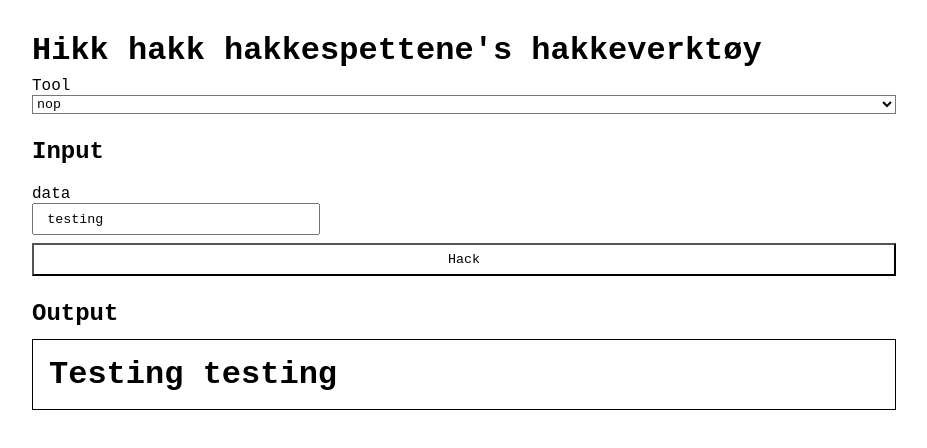
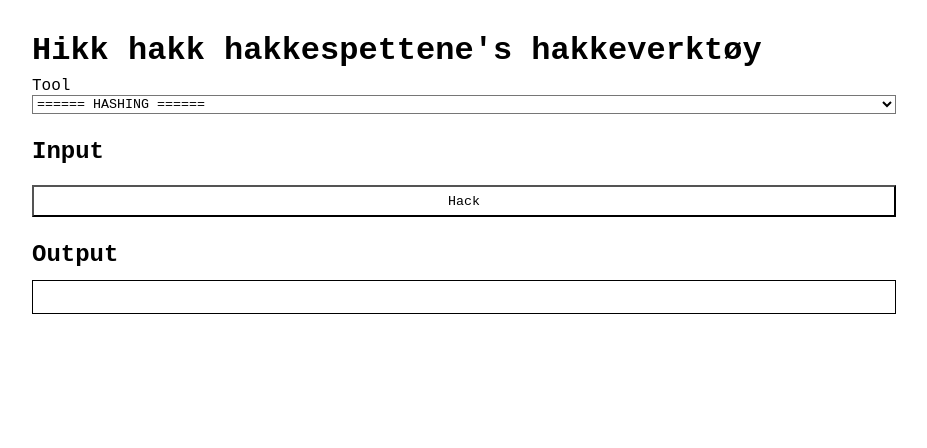
Before and after one commit to hakkespettene/frontend, a React (Create React App) app: page / in a window 1280 px wide. Shown: the top 448 px of the page, without its empty margins (176-1103 px from the left). Built offline with nearby package versions, Linux system fonts and the light colour scheme.

Commit message:
Add hashing and hmac

```diff
--- a/package.json
+++ b/package.json
@@ -6,14 +6,15 @@
     "@testing-library/jest-dom": "^4.2.4",
     "@testing-library/react": "^9.3.2",
     "@testing-library/user-event": "^7.1.2",
+    "@types/crypto-js": "^3.1.43",
     "@types/jest": "^24.0.0",
     "@types/md5": "^2.1.33",
     "@types/node": "^12.0.0",
     "@types/react": "^16.9.0",
     "@types/react-dom": "^16.9.0",
     "@types/styled-components": "^4.4.3",
+    "crypto-js": "^4.0.0",
     "formik": "^2.1.4",
-    "md5": "^2.2.1",
     "react": "^16.12.0",
     "react-dom": "^16.12.0",
     "react-scripts": "3.4.0",
--- a/src/App.tsx
+++ b/src/App.tsx
@@ -10,6 +10,7 @@ import styled from "styled-components";
 const OutputPane = styled.div`
   border: 1px solid black;
   padding: 1em;
+  word-break: break-all;
 `;
 
 const Container = styled.div`
--- a/src/tools.tsx
+++ b/src/tools.tsx
@@ -1,6 +1,4 @@
-import React from "react";
-
-import md5 from "md5";
+import crypto from "crypto-js";
 
 /**
  * List of all tools, generate UI from this.
@@ -28,43 +26,52 @@ type Tool<I, O> = {
 /**
  * FUNCTIONS
  */
-const nop: ToolFunc<{ data: string }, JSX.Element> = input => (
-  <h1>Testing {input.data}</h1>
-);
-const addOne: ToolFunc<{ data: string }, JSX.Element> = input => {
-  return <h1>{Number(input.data) + 1}</h1>;
-};
-const md5hash: ToolFunc<{ data: string }, JSX.Element> = input => (
-  <pre>{md5(input.data)}</pre>
-);
-const addThreeNumbers: ToolFunc<
-  { num1: string; num2: string; num3: string },
-  number
-> = input => Number(input.num1) + Number(input.num2) + Number(input.num3);
+const HASH_FUNCTIONS = [
+  { func: crypto.MD5, name: "MD5" },
+  { func: crypto.SHA1, name: "SHA1" },
+  { func: crypto.SHA256, name: "SHA256" },
+  { func: crypto.SHA512, name: "SHA512" },
+  { func: crypto.SHA3, name: "SHA3" },
+  { func: crypto.RIPEMD160, name: "RIPEMD160" }
+];
+
+const HMAC_FUNCTIONS = [
+  { func: crypto.HmacMD5, name: "Hmac MD5" },
+  { func: crypto.HmacSHA1, name: "Hmac SHA1" },
+  { func: crypto.HmacSHA256, name: "Hmac SHA256" },
+  { func: crypto.HmacSHA512, name: "Hmac SHA512" }
+];
 
 export const TOOLS: Array<Tool<any, any>> = [
   {
-    func: nop,
-    defaultValues: { data: "testing" },
-    name: "nop" as const,
-    live: true
+    func: () => null,
+    name: "====== HASHING ======",
+    defaultValues: {},
+    live: false
   },
+  ...HASH_FUNCTIONS.map(
+    e =>
+      ({
+        func: input => e.func(input.Message).toString(crypto.enc.Hex),
+        name: e.name,
+        live: true,
+        defaultValues: { Message: "hash me!" }
+      } as Tool<{ Message: string }, string>)
+  ),
   {
-    func: addOne,
-    defaultValues: { data: 12 },
-    name: "addone" as const,
-    live: true
+    func: () => null,
+    name: "====== HMAC ======",
+    defaultValues: {},
+    live: false
   },
-  {
-    func: md5hash,
-    defaultValues: { data: "eller hva" },
-    name: "md5" as const,
-    live: true
-  },
-  {
-    func: addThreeNumbers,
-    defaultValues: { num1: 10, num2: 12, num3: 14 },
-    name: "add three numbers" as const,
-    live: true
-  }
+  ...HMAC_FUNCTIONS.map(
+    e =>
+      ({
+        func: input =>
+          e.func(input.Message, input.Passphrase).toString(crypto.enc.Hex),
+        name: e.name,
+        live: true,
+        defaultValues: { Message: "hash me!", Passphrase: "secret password" }
+      } as Tool<{ Message: string; Passphrase: string }, string>)
+  )
 ];
```
Also changed, not shown: 1 other file (tests, documents, lock files or other folders).
